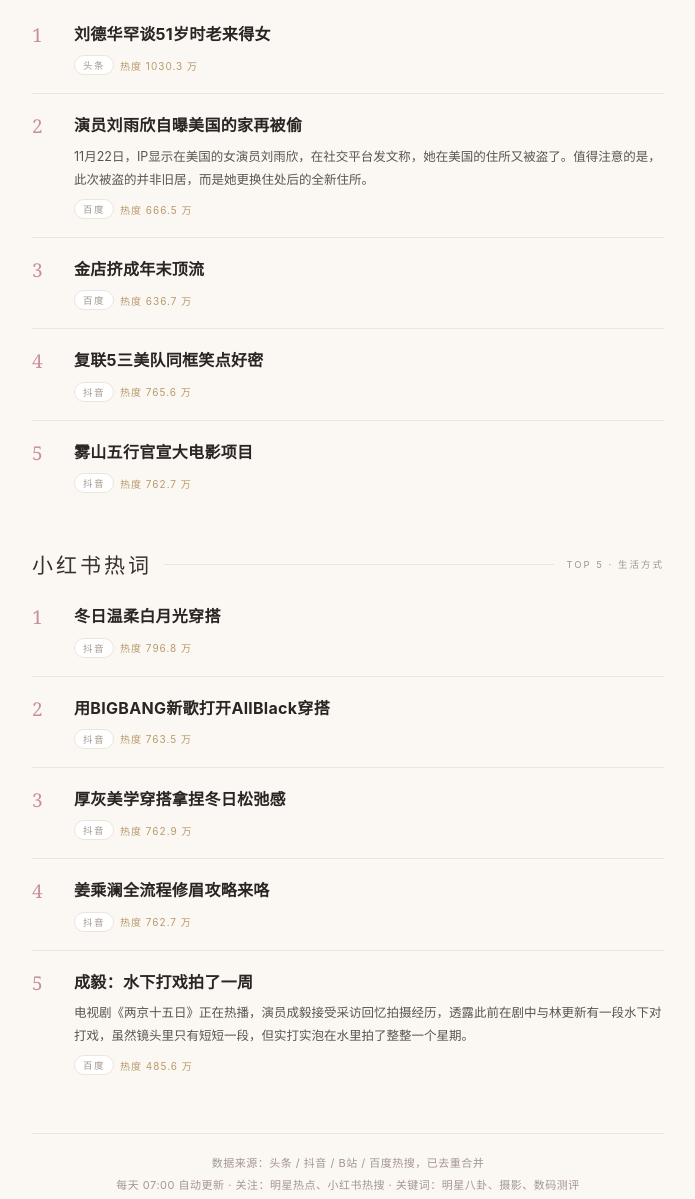
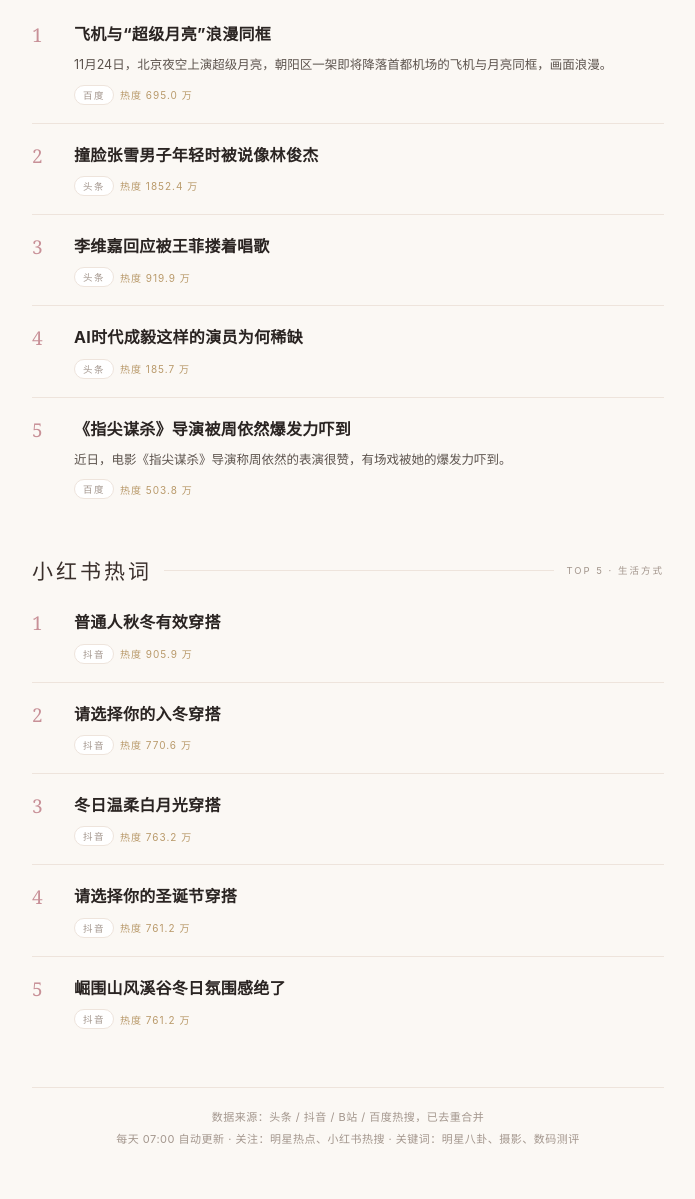
Before and after one commit to aaronelchatgpt/news-sharon, a plain HTML site: page index.html in a window 1280 px wide. Shown: the part 360-1559 px from the top of the page, without its empty margins (292-987 px from the left). Drawn offline with Linux system fonts and the light colour scheme.

Commit message:
update index.html

```diff
--- a/index.html
+++ b/index.html
@@ -1,6 +1,6 @@
 <!doctype html><html lang="zh-CN"><head><meta charset="utf-8">
 <meta name="viewport" content="width=device-width, initial-scale=1">
-<title>Sharon 的每日热点 · 2026年11月24日</title>
+<title>Sharon 的每日热点 · 2026年11月25日</title>
 <style>
 :root{--ivory:#fbf8f4;--ink:#2a2422;--ink2:#5c534d;--muted:#a3968d;--rose:#b76e79;--rose-soft:#f6e9ea;--line:#eee4dc;--gold:#b99a6b}
 *{box-sizing:border-box}
@@ -35,7 +35,7 @@ li:last-child{border-bottom:0}
     <div class="kicker">Daily Edit · For Sharon</div>
     <h1>今日热点</h1>
     <div class="greet">为你挑选今天值得看的十件事</div>
-    <div class="date">2026年11月24日 星期二</div>
+    <div class="date">2026年11月25日 星期三</div>
     <div class="media">
       <audio controls preload="none" src="sharon.mp3"></audio>
       <a class="dl" href="sharon.pdf" download>PDF</a>
@@ -47,41 +47,41 @@ li:last-child{border-bottom:0}
     <li>
       <span class="rank">1</span>
       <div class="body">
-        <div class="title">刘德华罕谈51岁时老来得女</div>
-
-        <div class="meta"><span class="tag">头条</span><span class="hot">热度 1030.3 万</span></div>
+        <div class="title">飞机与“超级月亮”浪漫同框</div>
+        <div class="desc">11月24日，北京夜空上演超级月亮，朝阳区一架即将降落首都机场的飞机与月亮同框，画面浪漫。</div>
+        <div class="meta"><span class="tag">百度</span><span class="hot">热度 695.0 万</span></div>
       </div>
     </li>
     <li>
       <span class="rank">2</span>
       <div class="body">
-        <div class="title">演员刘雨欣自曝美国的家再被偷</div>
-        <div class="desc">11月22日，IP显示在美国的女演员刘雨欣，在社交平台发文称，她在美国的住所又被盗了。值得注意的是，此次被盗的并非旧居，而是她更换住处后的全新住所。</div>
-        <div class="meta"><span class="tag">百度</span><span class="hot">热度 666.5 万</span></div>
+        <div class="title">撞脸张雪男子年轻时被说像林俊杰</div>
+
+        <div class="meta"><span class="tag">头条</span><span class="hot">热度 1852.4 万</span></div>
       </div>
     </li>
     <li>
       <span class="rank">3</span>
       <div class="body">
-        <div class="title">金店挤成年末顶流</div>
+        <div class="title">李维嘉回应被王菲搂着唱歌</div>
 
-        <div class="meta"><span class="tag">百度</span><span class="hot">热度 636.7 万</span></div>
+        <div class="meta"><span class="tag">头条</span><span class="hot">热度 919.9 万</span></div>
       </div>
     </li>
     <li>
       <span class="rank">4</span>
       <div class="body">
-        <div class="title">复联5三美队同框笑点好密</div>
+        <div class="title">AI时代成毅这样的演员为何稀缺</div>
 
-        <div class="meta"><span class="tag">抖音</span><span class="hot">热度 765.6 万</span></div>
+        <div class="meta"><span class="tag">头条</span><span class="hot">热度 185.7 万</span></div>
       </div>
     </li>
     <li>
       <span class="rank">5</span>
       <div class="body">
-        <div class="title">雾山五行官宣大电影项目</div>
-
-        <div class="meta"><span class="tag">抖音</span><span class="hot">热度 762.7 万</span></div>
+        <div class="title">《指尖谋杀》导演被周依然爆发力吓到</div>
+        <div class="desc">近日，电影《指尖谋杀》导演称周依然的表演很赞，有场戏被她的爆发力吓到。</div>
+        <div class="meta"><span class="tag">百度</span><span class="hot">热度 503.8 万</span></div>
       </div>
     </li></ol>
   </div>
@@ -91,41 +91,41 @@ li:last-child{border-bottom:0}
     <li>
       <span class="rank">1</span>
       <div class="body">
-        <div class="title">冬日温柔白月光穿搭</div>
+        <div class="title">普通人秋冬有效穿搭</div>
 
-        <div class="meta"><span class="tag">抖音</span><span class="hot">热度 796.8 万</span></div>
+        <div class="meta"><span class="tag">抖音</span><span class="hot">热度 905.9 万</span></div>
       </div>
     </li>
     <li>
       <span class="rank">2</span>
       <div class="body">
-        <div class="title">用BIGBANG新歌打开AllBlack穿搭</div>
+        <div class="title">请选择你的入冬穿搭</div>
 
-        <div class="meta"><span class="tag">抖音</span><span class="hot">热度 763.5 万</span></div>
+        <div class="meta"><span class="tag">抖音</span><span class="hot">热度 770.6 万</span></div>
       </div>
     </li>
     <li>
       <span class="rank">3</span>
       <div class="body">
-        <div class="title">厚灰美学穿搭拿捏冬日松弛感</div>
+        <div class="title">冬日温柔白月光穿搭</div>
 
-        <div class="meta"><span class="tag">抖音</span><span class="hot">热度 762.9 万</span></div>
+        <div class="meta"><span class="tag">抖音</span><span class="hot">热度 763.2 万</span></div>
       </div>
     </li>
     <li>
       <span class="rank">4</span>
       <div class="body">
-        <div class="title">姜乘澜全流程修眉攻略来咯</div>
+        <div class="title">请选择你的圣诞节穿搭</div>
 
-        <div class="meta"><span class="tag">抖音</span><span class="hot">热度 762.7 万</span></div>
+        <div class="meta"><span class="tag">抖音</span><span class="hot">热度 761.2 万</span></div>
       </div>
     </li>
     <li>
       <span class="rank">5</span>
       <div class="body">
-        <div class="title">成毅：水下打戏拍了一周</div>
-        <div class="desc">电视剧《两京十五日》正在热播，演员成毅接受采访回忆拍摄经历，透露此前在剧中与林更新有一段水下对打戏，虽然镜头里只有短短一段，但实打实泡在水里拍了整整一个星期。</div>
-        <div class="meta"><span class="tag">百度</span><span class="hot">热度 485.6 万</span></div>
+        <div class="title">崛围山风溪谷冬日氛围感绝了</div>
+
+        <div class="meta"><span class="tag">抖音</span><span class="hot">热度 761.2 万</span></div>
       </div>
     </li></ol>
   </div>
```
